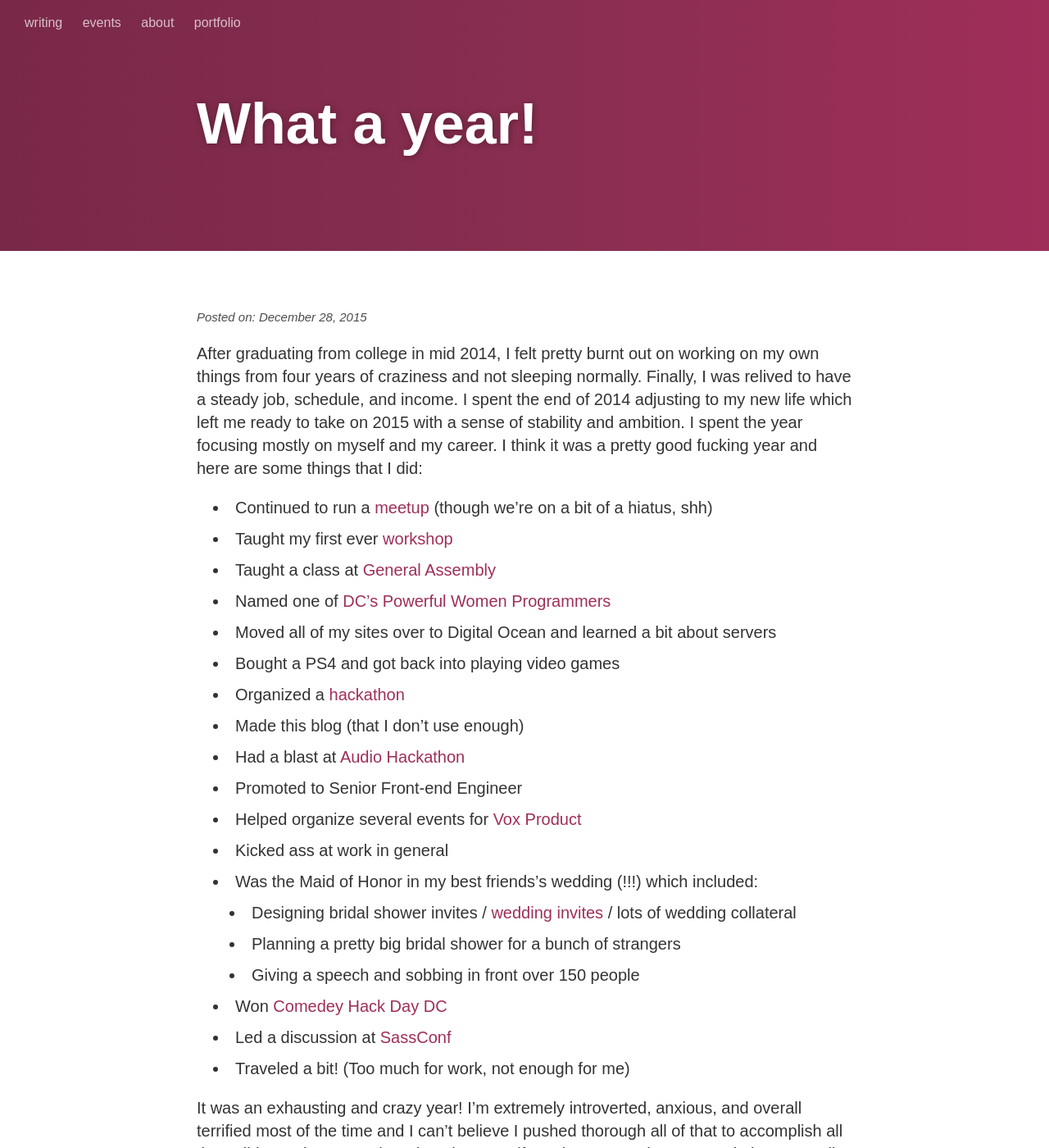
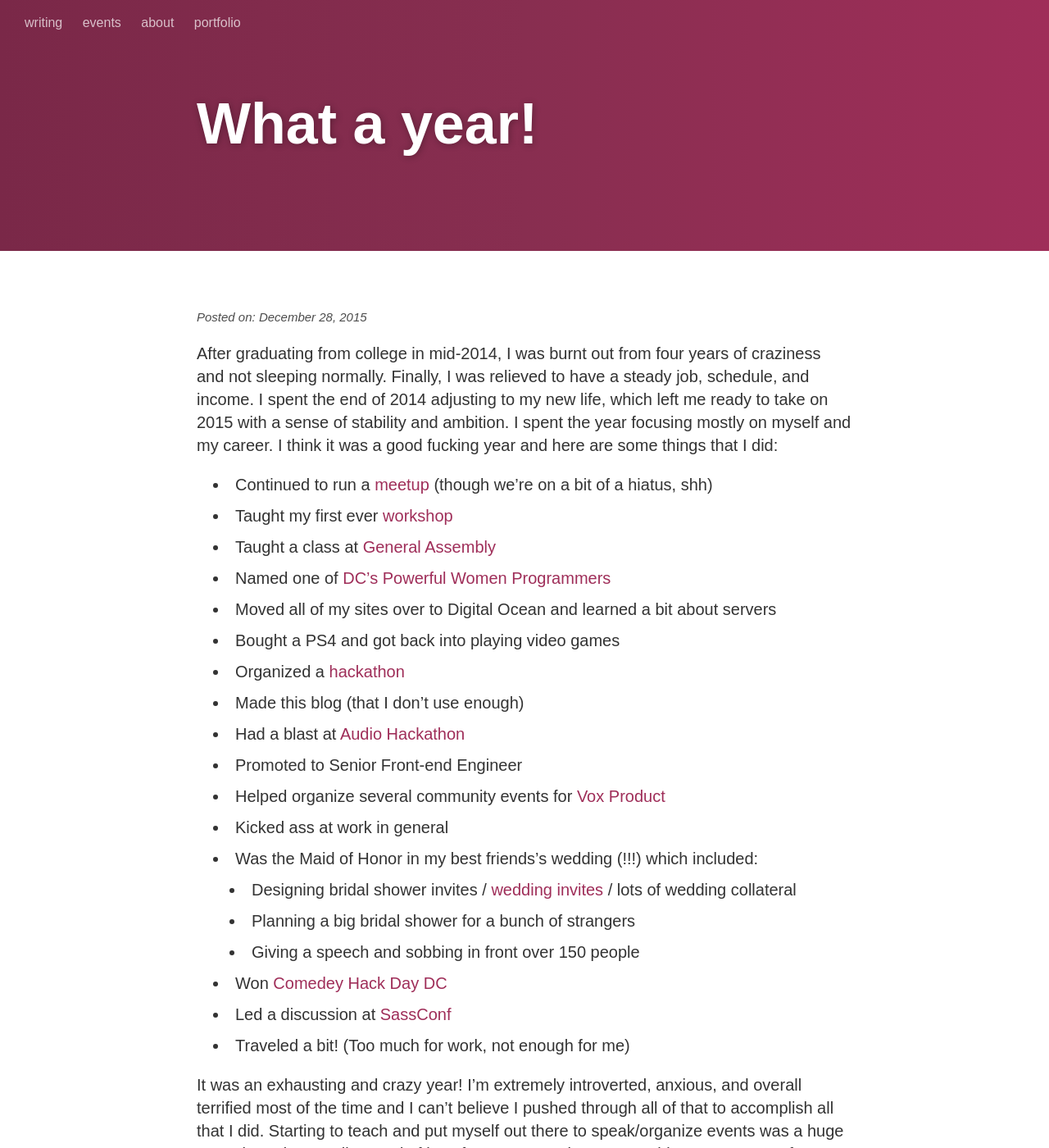
Before and after one commit to allypalanzi/allypalanzi.github.io, a Jekyll site: the page built from _posts/writing/2015-12-28-year-in-review-2015.markdown, in a window 1280 px wide and 1400 px high. Shown: the whole window at 82% size. Built offline with Jekyll 4.4.1, drawn with Linux system fonts in a browser that asks for light colours; some web fonts are replaced; Markdown is read by kramdown in place of the engine named in the settings; comment, search, counter and statistics services are not loaded; some of the changed text lies outside the part shown.

Commit message:
more changes

```diff
--- a/_posts/writing/2015-12-28-year-in-review-2015.markdown
+++ b/_posts/writing/2015-12-28-year-in-review-2015.markdown
@@ -5,7 +5,7 @@
 categories: writing
 ---
 
-After graduating from college in mid 2014, I felt pretty burnt out on working on my own things from four years of craziness and not sleeping normally. Finally, I was relived to have a steady job, schedule, and income. I spent the end of 2014 adjusting to my new life which left me ready to take on 2015 with a sense of stability and ambition. I spent the year focusing mostly on myself and my career. I think it was a pretty good fucking year and here are some things that I did:
+After graduating from college in mid-2014, I was burnt out from four years of craziness and not sleeping normally. Finally, I was relieved to have a steady job, schedule, and income. I spent the end of 2014 adjusting to my new life, which left me ready to take on 2015 with a sense of stability and ambition. I spent the year focusing mostly on myself and my career. I think it was a good fucking year and here are some things that I did:
 
 - Continued to run a [meetup](http://sassydc.github.io/) (though we’re on a bit of a hiatus, shh)
 - Taught my first ever [workshop](http://product.voxmedia.com/2015/3/9/8162607/femsplain-html-css-workshop)
@@ -17,21 +17,21 @@
 - Made this blog (that I don’t use enough)
 - Had a blast at [Audio Hackathon](http://audiohackathon.com/)
 - Promoted to Senior Front-end Engineer
-- Helped organize several events for [Vox Product](http://product.voxmedia.com/events)
+- Helped organize several community events for [Vox Product](http://product.voxmedia.com/events)
 - Kicked ass at work in general
 - Was the Maid of Honor in my best friends’s wedding (!!!) which included:
     - Designing bridal shower invites / [wedding invites](https://dribbble.com/shots/2146343-dine-dance) / lots of wedding collateral
-    - Planning a pretty big bridal shower for a bunch of strangers
+    - Planning a big bridal shower for a bunch of strangers
     - Giving a speech and sobbing in front over 150 people
 - Won [Comedey Hack Day DC](http://www.comedyhackday.org/dc-2015/)
 - Led a discussion at [SassConf](http://sassconf.com/)
 - Traveled a bit! (Too much for work, not enough for me)
 
-It was an exhausting and crazy year! I’m extremely introverted, anxious, and overall terrified most of the time and I can’t believe I pushed thorough all of that to accomplish all that I did. Starting to teach and putting myself out there was a huge struggle but I’m really proud of what it has done for me. 2015 was my year of personal and professional growth. I’m really looking forward to building upon that next year, and hoping to have some time to focus on more of my goals, which include:
+It was an exhausting and crazy year! I’m extremely introverted, anxious, and overall terrified most of the time and I can’t believe I pushed through all of that to accomplish all that I did. Starting to teach and put myself out there to speak/organize events was a huge struggle and I’m really proud of how far I've come since 2014. This was my year of personal and professional growth. I’m looking forward to building upon that next year while spending time focusing on more goals:
 
 - Spend more becoming a better programmer
 - Make more things! Ship more things!
-- Read more (not code related) books
+- Read more (not code-related) books
 - Call my parents more
 - Go on a relaxing vacation
 - Start another meetup (more to come later!!)
```
